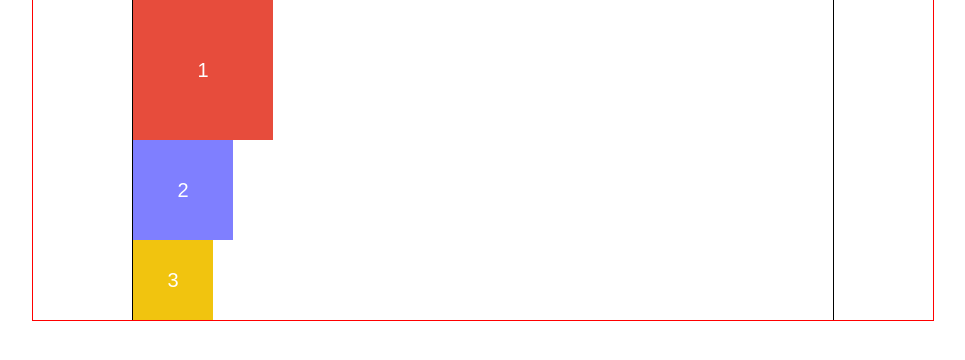
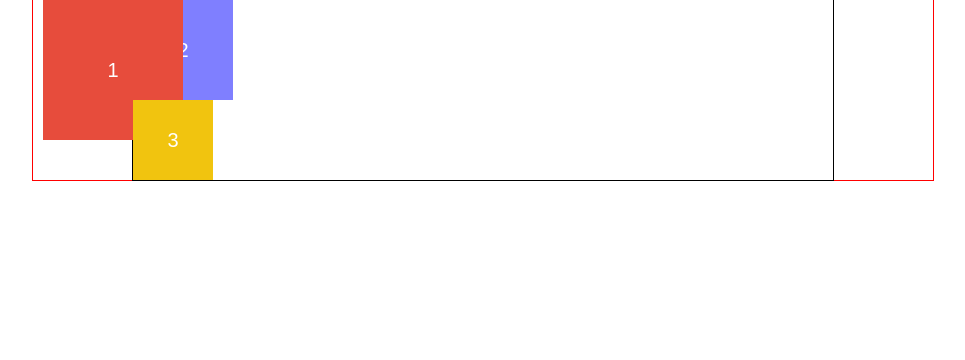
Before and after one commit to Yurii131178/module-5-ASkrypka, a plain HTML site: page pages/position.html in a window 1280 px wide. Shown: the top 360 px of the page, without its empty margins (157-1122 px from the left). Drawn offline with nearby package versions, Linux system fonts and the light colour scheme.

Commit message:
addposition

```diff
--- a/css/position.css
+++ b/css/position.css
@@ -3,6 +3,7 @@ body {
 }
 
 .wrapper {
+
   width: 900px;
   margin-left: auto;
   margin-right: auto;
@@ -10,6 +11,7 @@ body {
 }
 
 .container {
+  position: relative;
   width: 700px;
   margin-left: auto;
   margin-right: auto;
@@ -17,6 +19,7 @@ body {
 }
 
 .box {
+
   display: flex;
   justify-content: center;
   align-items: center;
@@ -26,18 +29,28 @@ body {
 }
 
 .red {
+  position: fixed;
+  z-index: 999999;
+  top: 0;
+  left: 200px;
   width: 140px;
   height: 140px;
   background-color: #e74c3c;
 }
 
 .blue {
+
+
   width: 100px;
   height: 100px;
   background-color: rgba(0, 0, 255, 0.5);
 }
 
 .yellow {
+  position: relative;
+  top: 0;
+  left: 0;
+  z-index: 1000000;
   width: 80px;
   height: 80px;
   background-color: #f1c40f;
```
Also changed, not shown: css/transition.css (+3 -4 lines).
